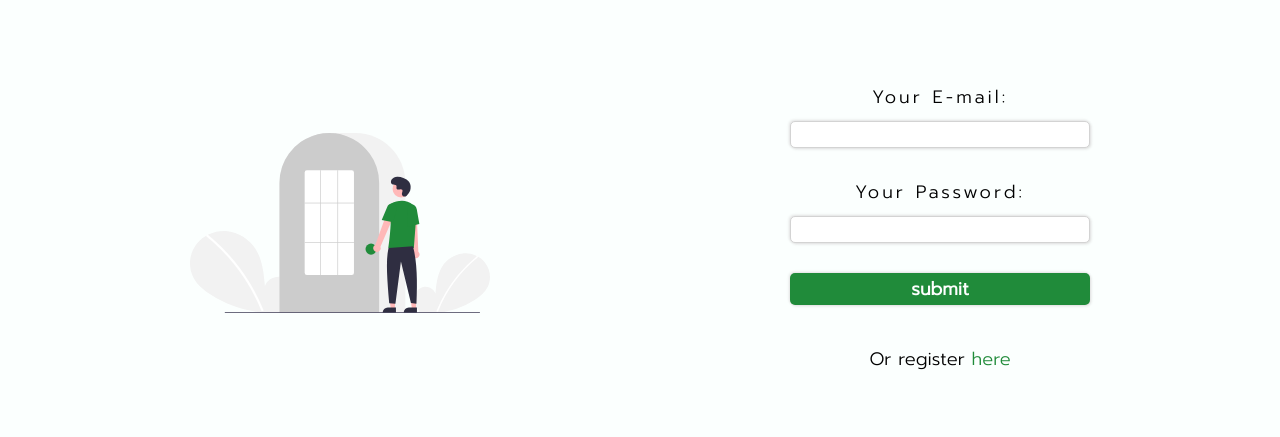
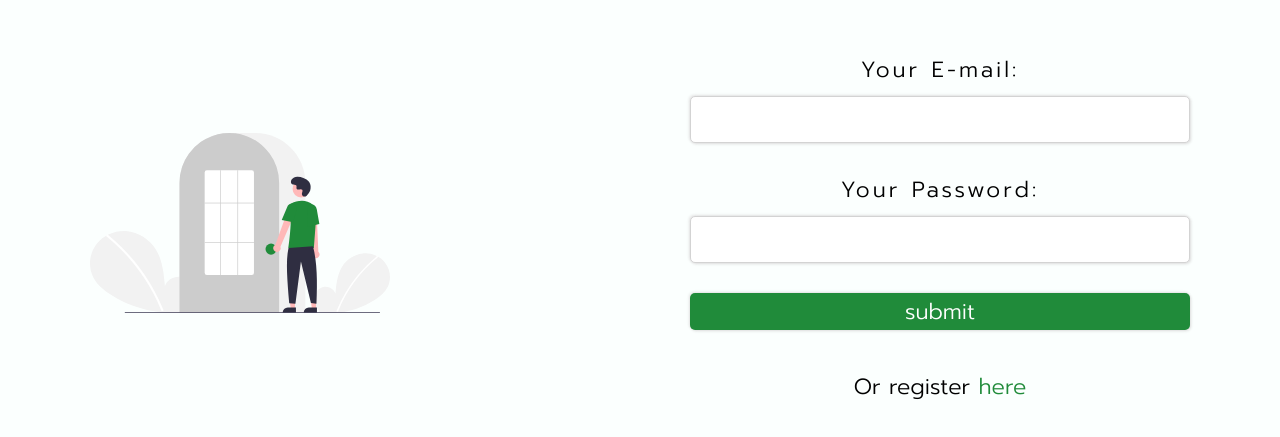
Before and after one commit to noureddinalsabbagh/Multi_Translator, a React (Create React App) app in the folder client/: page /login in a window 1280 px wide. Shown: the part 177-614 px from the top of the page. Built offline with nearby package versions, Linux system fonts and the light colour scheme.

Commit message:
add animation to login and fix style

```diff
--- a/client/src/components/Login.jsx
+++ b/client/src/components/Login.jsx
@@ -1,15 +1,22 @@
-import { useEffect, useState } from 'react';
-import { useDispatch, useSelector } from 'react-redux';
-import { Link, useNavigate } from 'react-router-dom';
-import { sendLoginForm } from '../redux/actions/userActions';
-import SVG from "../images/login.svg"
+import { useEffect, useState } from "react";
+import { useDispatch, useSelector } from "react-redux";
+import { Link, useNavigate } from "react-router-dom";
+import { sendLoginForm } from "../redux/actions/userActions";
+import SVG from "../images/login.svg";
+import { motion } from "framer-motion";
+import {
+  buttonVariants,
+  fadeInVariants,
+  inputLeftVariants,
+  inputRightVariants,
+} from "../animation/formAnimations";
 
 const Login = () => {
-  const navigate = useNavigate()
+  const navigate = useNavigate();
   const dispatch = useDispatch();
   const state = useSelector((state) => state.userReducer);
 
-  const [userCreds, setUserCreds] = useState({ email: '', password: '' });
+  const [userCreds, setUserCreds] = useState({ email: "", password: "" });
 
   // Handle input change
   const handleChange = (e) => {
@@ -20,42 +27,80 @@ const Login = () => {
   const handleSubmit = (e) => {
     e.preventDefault();
     dispatch(sendLoginForm(userCreds));
-
   };
   useEffect(() => {
     if (state.isLoggedIn) {
-      navigate("/home")
+      navigate("/home");
     }
-  }, [])
+  }, []);
   return (
     <>
       <div className="loginContainer">
-        <img className="image"
-          src={SVG} alt="login_photo" />
-
-
+        <motion.img
+          className="image"
+          src={SVG}
+          alt="login_photo"
+          variants={fadeInVariants}
+          initial="hidden"
+          animate="visible"
+        />
 
         <form onSubmit={handleSubmit} className="loginForm">
-          <label className="loginForm__label" htmlFor="">Your E-mail:</label>
-          <input
+          <motion.label
+            className="loginForm__label"
+            htmlFor=""
+            variants={fadeInVariants}
+            initial="hidden"
+            animate="visible"
+          >
+            Your E-mail:
+          </motion.label>
+          <motion.input
             className="loginForm__input"
             onChange={(e) => handleChange(e)}
             type="email"
             name="email"
             id="email"
+            variants={inputLeftVariants}
+            initial="hidden"
+            animate="visible"
           />
-          <label className="loginForm__label" htmlFor="password">Your Password:</label>
-          <input
+          <motion.label
+            className="loginForm__label"
+            htmlFor="password"
+            variants={fadeInVariants}
+            initial="hidden"
+            animate="visible"
+          >
+            Your Password:
+          </motion.label>
+          <motion.input
             className="loginForm__input"
             onChange={(e) => handleChange(e)}
             type="password"
             name="password"
             id="password"
+            variants={inputRightVariants}
+            initial="hidden"
+            animate="visible"
           />
-          <button className="loginForm__submit" type="submit">submit</button>
-          <p className="loginForm__text">
+          <motion.button
+            className="loginForm__submit"
+            type="submit"
+            variants={buttonVariants}
+            initial="hidden"
+            animate="visible"
+          >
+            submit
+          </motion.button>
+          <motion.p
+            className="loginForm__text"
+            variants={fadeInVariants}
+            initial="hidden"
+            animate="visible"
+          >
             Or register <Link to="/register">here</Link>
-          </p>
+          </motion.p>
         </form>
       </div>
     </>
--- a/client/src/components/Register.jsx
+++ b/client/src/components/Register.jsx
@@ -10,7 +10,7 @@ import {
   inputLeftVariants,
   inputRightVariants,
   buttonVariants,
-} from '../animation/register';
+} from '../animation/formAnimations';
 
 const Register = () => {
   const dispatch = useDispatch();
--- a/client/src/scss/login.scss
+++ b/client/src/scss/login.scss
@@ -12,7 +12,7 @@
     display: none;
 }
 .loginForm {
-    height: 100vh;
+    height: 100%;
     background-color: vars.$bgColor;
     @include mix.flexBox(column, center, center);
     font: {
@@ -76,7 +76,7 @@
         margin-right: 75px;
     }
 
-    .registerForm {
+    .loginForm {
         font-size: vars.$fontSizePad;
 
         &__input {
@@ -98,12 +98,12 @@
 
 @media screen and (min-width: 1100px) {
     .image {
-        width: 250px;
+        width: 300px;
         display: block;
-        margin-right: 300px;
+        margin-right: 250px;
     }
 
-    .registerForm {
+    .loginForm {
         &__input {
             width: 500px;
         }
```
Also changed, not shown: client/src/animation/formAnimations.js (renamed from client/src/animation/register.js).
